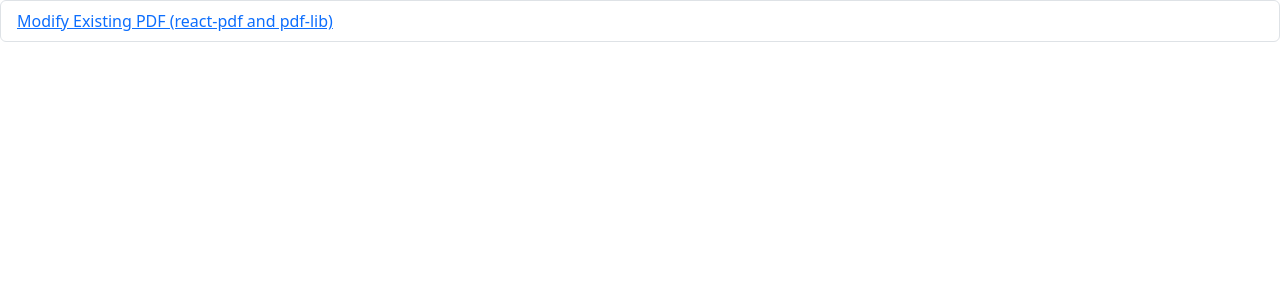
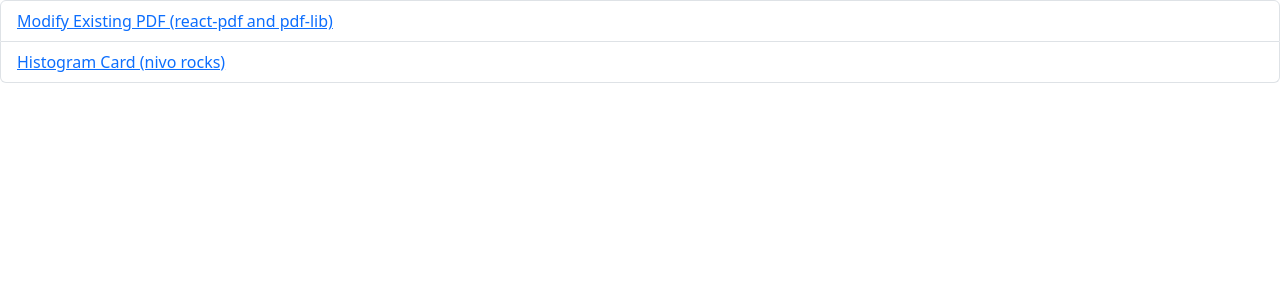
Before and after one commit to muneeb706/react-samples, a React (Vite) app: page / in a window 1280 px wide. Shown: the top 300 px of the page. Built offline with nearby package versions, Linux system fonts and the light colour scheme.

Commit message:
feat: Add link to histogram card in App.tsx

```diff
--- a/src/App.tsx
+++ b/src/App.tsx
@@ -1,6 +1,6 @@
 import { Link as RouterLink } from "react-router-dom";
 
-import { ListGroup } from "react-bootstrap";
+import { ListGroup, ListGroupItem } from "react-bootstrap";
 
 function App() {
   return (
@@ -9,7 +9,9 @@ function App() {
         <ListGroup.Item>
           <RouterLink to="/pdf-w-form">Modify Existing PDF (react-pdf and pdf-lib)</RouterLink>
         </ListGroup.Item>
-        {/* Add more ListGroup.Item components for more links */}
+        <ListGroupItem>
+          <RouterLink to="/histogram-card">Histogram Card (nivo rocks)</RouterLink>
+        </ListGroupItem>
       </ListGroup>
     </>
   );
```
